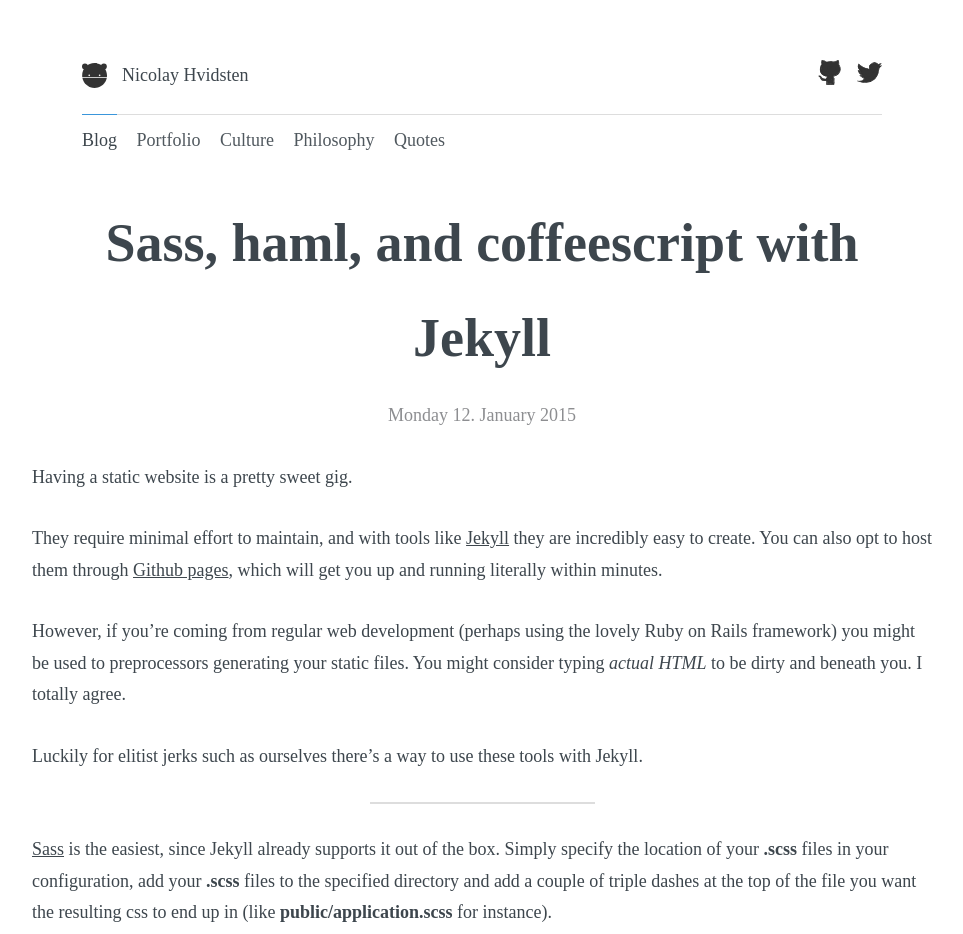
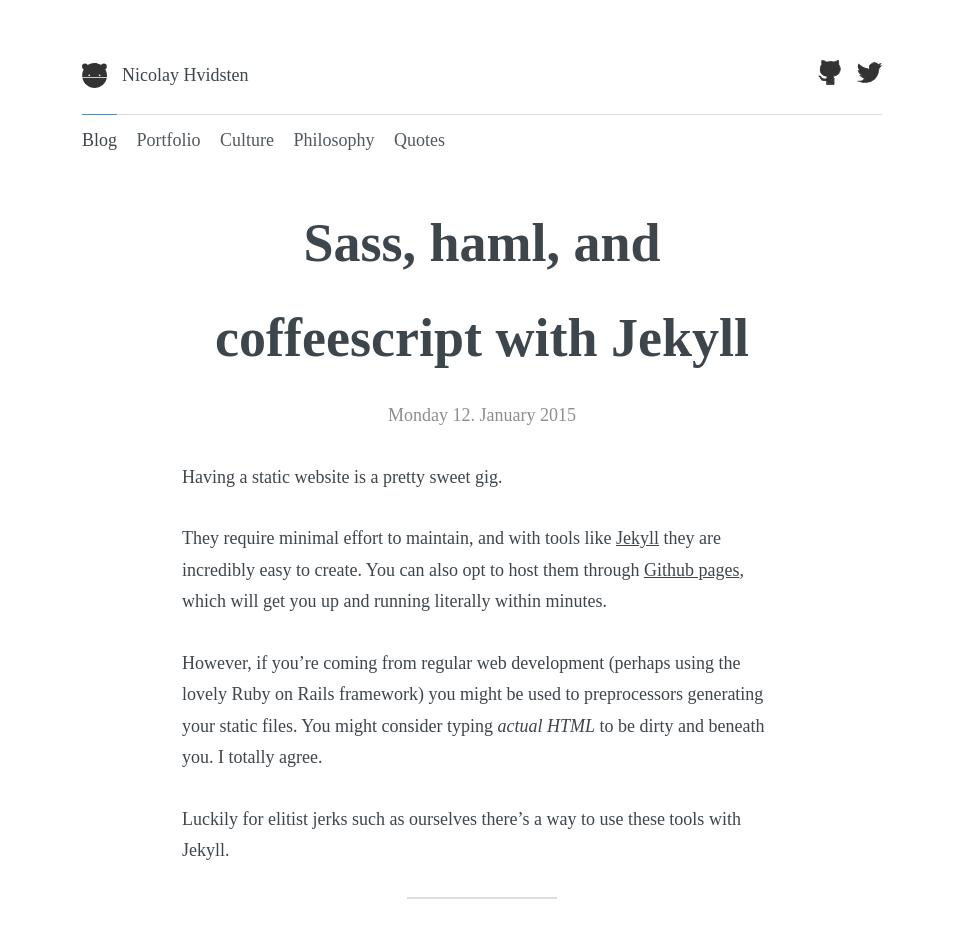
Before and after one commit to nicohvi/nicohvi.github.io, a Jekyll site: the page built from _posts/2015-01-12-sass-haml-and-coffeescript-with-jekyll.md, in a window 1280 px wide. Shown: the top 934 px of the page, without its empty margins (158-1121 px from the left). Built offline with Jekyll 4.4.1, drawn with Linux system fonts in a browser that asks for light colours; nearby versions of some CDN libraries.

Commit message:
updated layout

```diff
--- a/_sass/layout.scss
+++ b/_sass/layout.scss
@@ -9,7 +9,7 @@ footer {
   min-height: 1px;
 }
 
-main > section {
+main > section, main > article {
   margin: 0 auto;
   width: 66.667%;
 }
```
